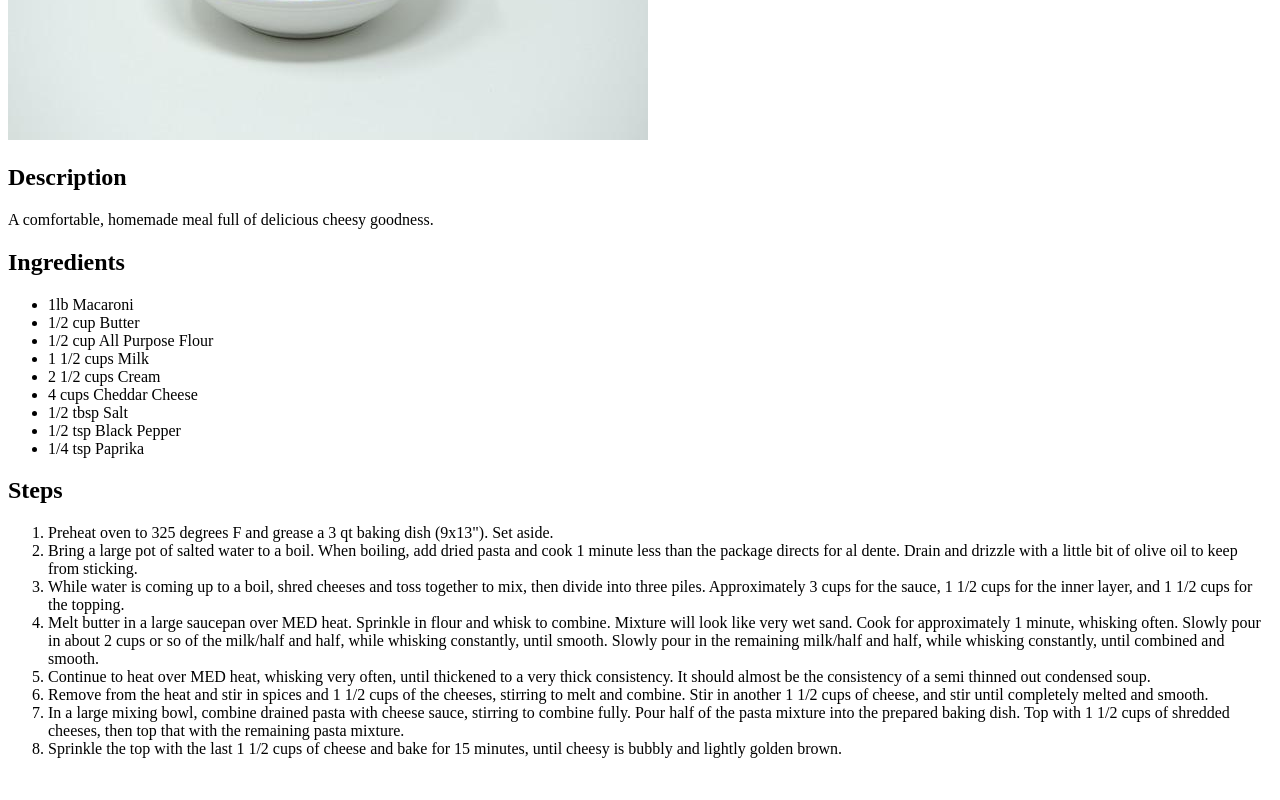
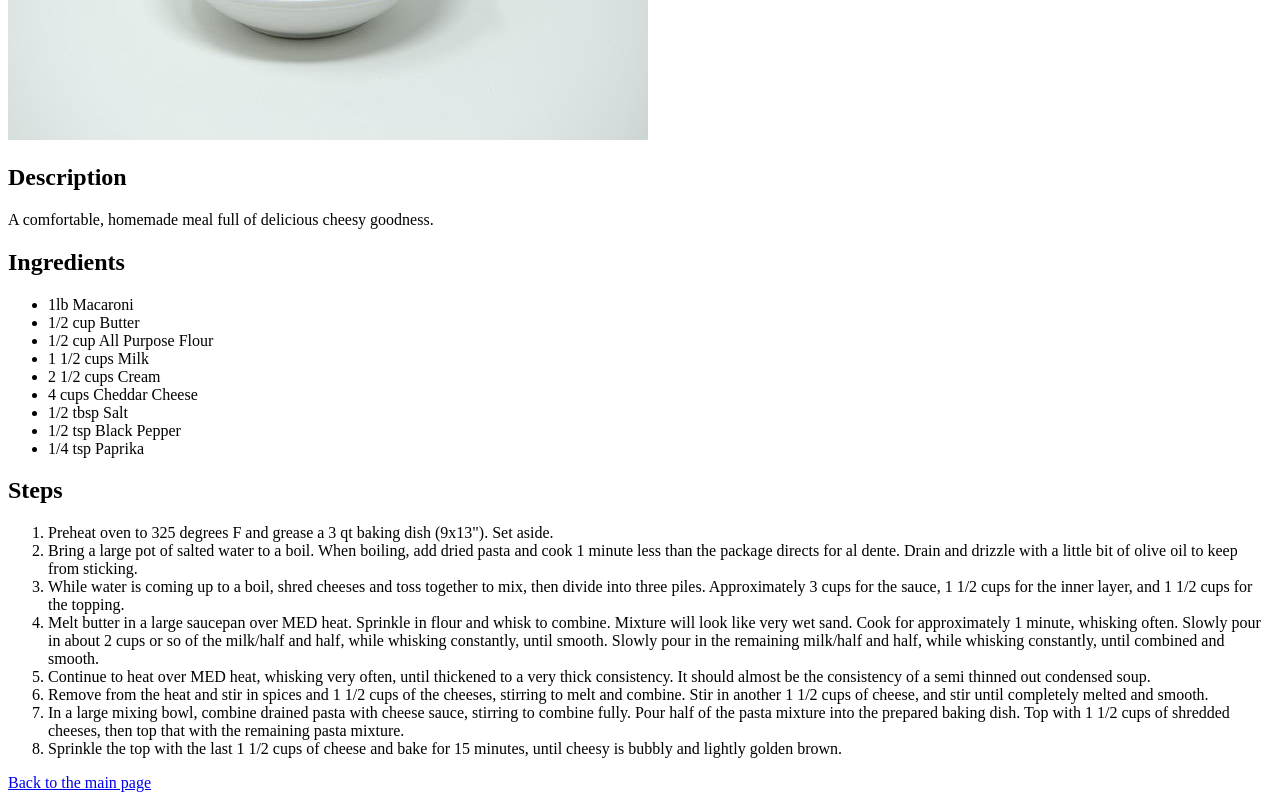
Before and after one commit to RealCMan/odin-recipes, a website: page recipes/macaroni.html in a window 1280 px wide. Shown: the part 364-1164 px from the top of the page. Before the commit the page ends 1138 px from the top, so only its background shows below. Drawn offline with Linux system fonts and the light colour scheme; files whose address does not match are found by name.

Commit message:
added links to main page from each recipe page

```diff
--- a/recipes/macaroni.html
+++ b/recipes/macaroni.html
@@ -35,6 +35,8 @@
       <li>In a large mixing bowl, combine drained pasta with cheese sauce, stirring to combine fully.  Pour half of the pasta mixture into the prepared baking dish.  Top with 1 1/2 cups of shredded cheeses, then top that with the remaining pasta mixture.</li>
       <li>Sprinkle the top with the last 1 1/2 cups of cheese and bake for 15 minutes, until cheesy is bubbly and lightly golden brown.  </li>
     </ol>
+
+    <a href="/home/desktop_cman/repos/odin-recipes/recipes/index.html">Back to the main page</a>
 </body>
 
 </html>
```
Also changed, not shown: recipes/adobo.html (+1 -0 lines), recipes/tacos.html (+1 -1 lines).
